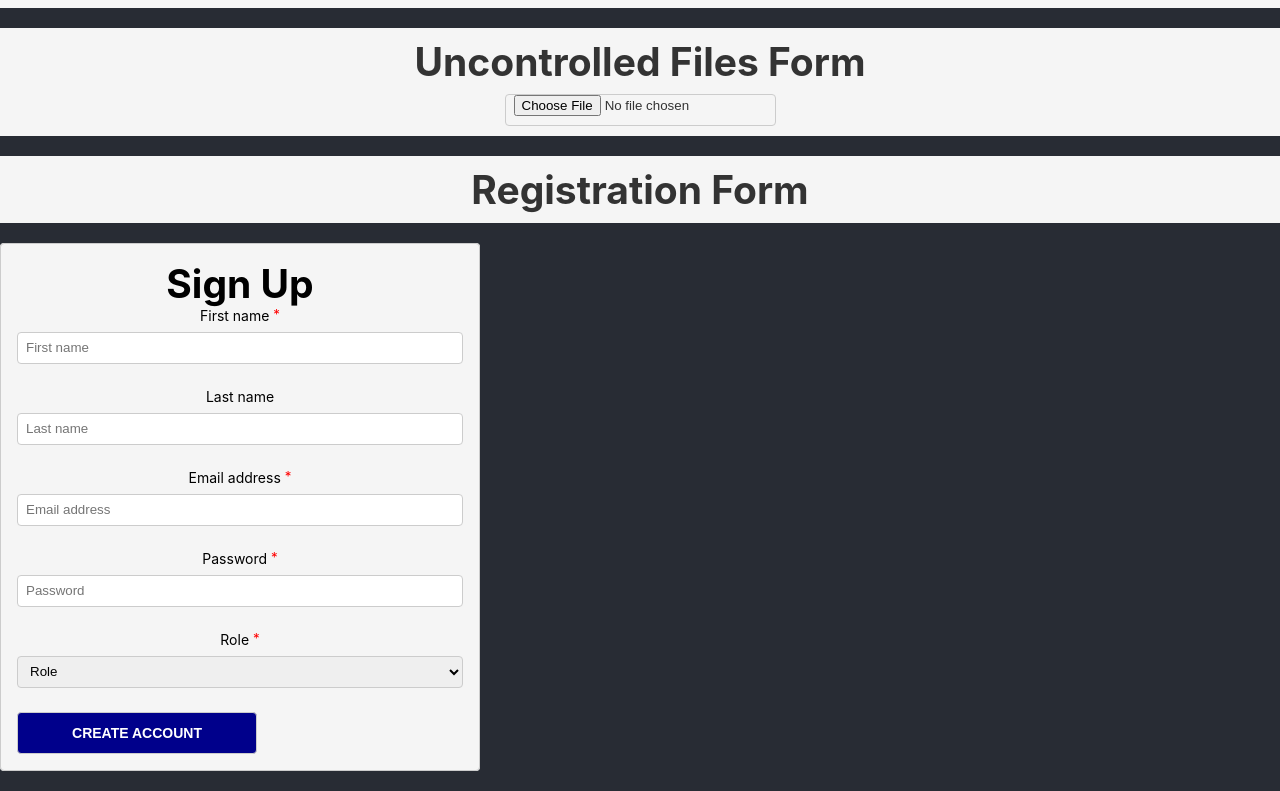
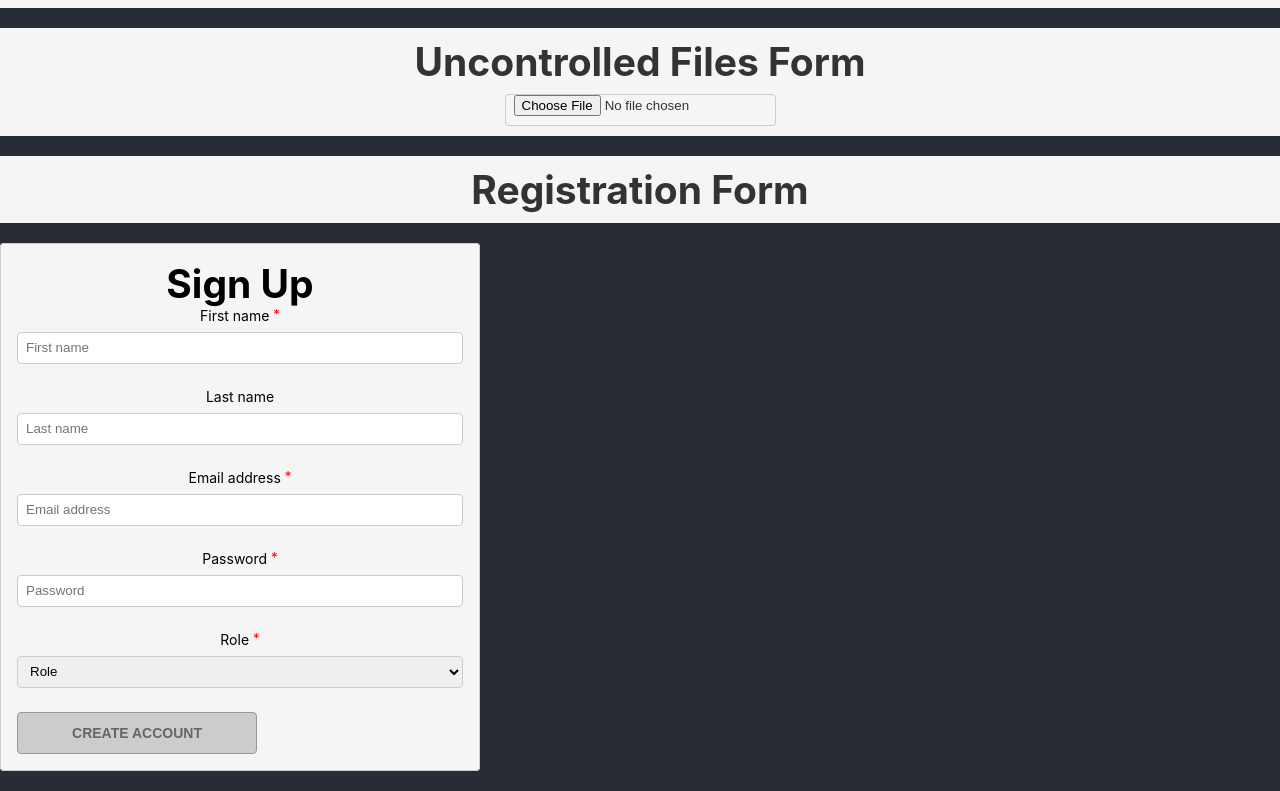
Before and after one commit to vetacode/react-advance-playground, a React (Create React App) app: page / in a window 1280 px wide. Shown: the part 415-1206 px from the top of the page. Built offline with nearby package versions, Linux system fonts and the light colour scheme.

Commit message:
attempt 2

```diff
--- a/src/Components/RegistrationForm.js
+++ b/src/Components/RegistrationForm.js
@@ -25,17 +25,49 @@ export const RegistrationForm = () => {
   //   return <p className='FieldError'>Please fill in all the required fields</p>;
   // };
 
+  // const getIsFormValid = () => {
+  //   if (
+  //     firstName !== '' &&
+  //     email !== '' &&
+  //     validateEmail(email) &&
+  //     password.value !== '' &&
+  //     password.value.length >= 8 &&
+  //     role !== 'role'
+  //   ) {
+  //     return true;
+  //   } else {
+  //     return false;
+  //   }
+  // };
+
   const getIsFormValid = () => {
-    if (
-      firstName === '' ||
-      email === '' ||
-      validateEmail(email) ||
-      password.value.length >= 8 ||
-      role === 'role'
-    ) {
-      return true;
-    }
+    return (
+      firstName &&
+      validateEmail(email) &&
+      password.value.length >= 8 &&
+      role !== 'role'
+    );
   };
+
+  console.log(getIsFormValid());
+
+  // const getIsFormValid = () => {
+  //   console.log('firstName:', firstName !== '');
+  //   console.log('email:', email !== '');
+  //   console.log('validateEmail:', validateEmail(email));
+  //   console.log('password not empty:', password.value !== '');
+  //   console.log('password length >= 8:', password.value.length >= 8);
+  //   console.log('role:', role !== 'role');
+
+  //   return (
+  //     firstName.trim() !== '' &&
+  //     email.trim() !== '' &&
+  //     validateEmail(email) &&
+  //     password.value.trim() !== '' &&
+  //     password.value.length >= 8 &&
+  //     role !== 'role'
+  //   );
+  // };
 
   const clearForm = () => {
     setFirstName('');
@@ -92,13 +124,13 @@ export const RegistrationForm = () => {
               Password <sup>*</sup>
             </label>
             <input
+              type='password'
               value={password.value}
-              onChange={(e) =>
-                setPassword({ value: e.target.value, isTouched: true })
-              }
+              onChange={(e) => setPassword({ value: e.target.value })}
               placeholder='Password'
-              onFocus={(e) => (e.target.value = password.value)}
-              onBlur={(e) => (e.target.value = '********')}
+              onBlur={(e) => {
+                setPassword({ value: e.target.value, isTouched: true });
+              }}
             />
             {password.isTouched && PasswordErrorMessage(password)}
           </div>
@@ -106,7 +138,7 @@ export const RegistrationForm = () => {
             <label>
               Role <sup>*</sup>
             </label>
-            <select>
+            <select value={role} onChange={(e) => setRole(e.target.value)}>
               <option value='role'>Role</option>
               <option value='individual'>Individual</option>
               <option value='business'>Business</option>
```
